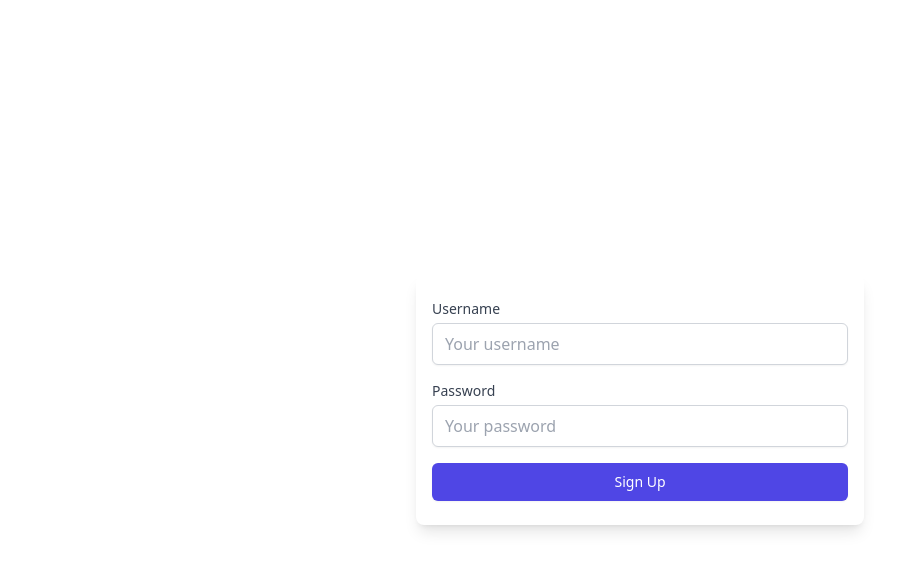
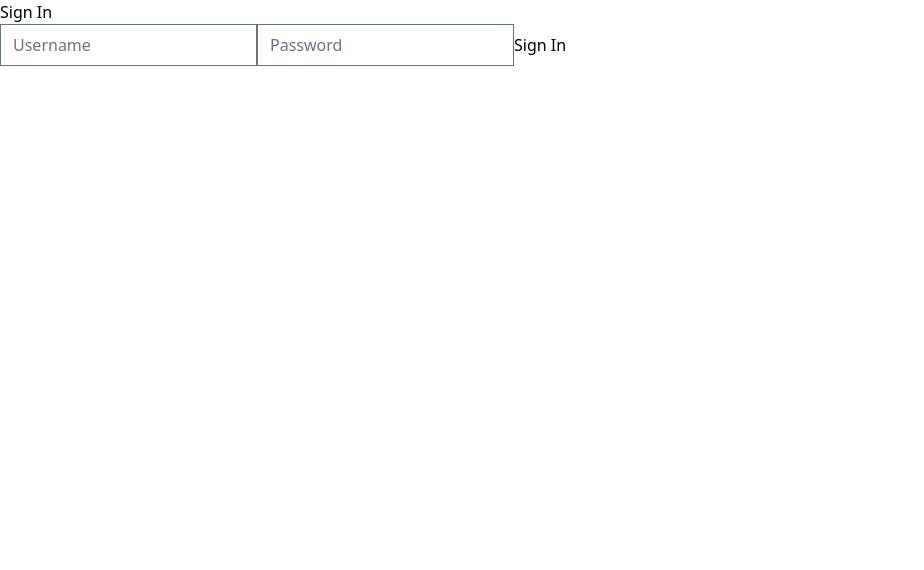
Before and after one commit to drewkybrown/MERN-CHAT-APP, a React (Vite) app in the folder client/: page /signin in a window 1280 px wide. Shown: the top 570 px of the page, without its empty margins (0-924 px from the left). Built offline with nearby package versions, Linux system fonts and the light colour scheme.

Commit message:
Update routing to default to SignIn page

```diff
--- a/client/src/App.jsx
+++ b/client/src/App.jsx
@@ -1,14 +1,29 @@
 import React from "react";
-import "./App.css";
-import SignUp from "./components/SignUp";
+import { BrowserRouter as Router, Route, Routes } from "react-router-dom"; // Import Routes instead of Switch
 import { UserProvider } from "./contexts/UserContext"; // Import UserProvider
+import SignUp from "./components/SignUp"; // Import SignUp component
+import SignIn from "./components/SignIn"; // Import SignIn component - ensure you've created this
 
 function App() {
   return (
     <UserProvider>
       {" "}
       {/* Wrap components with UserProvider */}
-      <SignUp />
+      <Router>
+        {" "}
+        {/* Wrap routes with Router */}
+        <Routes>
+          {" "}
+          {/* Use Routes instead of Switch */}
+          <Route path="/signup" element={<SignUp />} />{" "}
+          {/* Define route for SignUp */}
+          <Route path="/signin" element={<SignIn />} />{" "}
+          {/* Define route for SignIn */}
+          {/* Add other routes as needed */}
+          {/* Redirect to /signin as default */}
+          <Route path="*" element={<SignIn />} />
+        </Routes>
+      </Router>
     </UserProvider>
   );
 }
--- /dev/null
+++ b/client/src/components/SignIn.jsx
@@ -0,0 +1,66 @@
+import React, { useState, useContext } from "react";
+import { UserContext } from "../contexts/UserContext"; // Import UserContext
+
+function SignIn() {
+  const [username, setUsername] = useState("");
+  const [password, setPassword] = useState("");
+  const { setUser } = useContext(UserContext); // Use UserContext
+
+  async function handleSubmit(e) {
+    e.preventDefault();
+    try {
+      const response = await fetch("http://localhost:3000/auth/signin", {
+        method: "POST",
+        headers: {
+          "Content-Type": "application/json",
+        },
+        body: JSON.stringify({ username, password }),
+      });
+
+      if (response.ok) {
+        const data = await response.json();
+        console.log("Success:", data);
+        setUser(data); // Assuming your server responds with user data
+        // You might want to navigate to a different page after successful sign in
+      } else {
+        // If we reach here, there was a server error
+        console.error(
+          "Error signing in:",
+          response.status,
+          response.statusText
+        );
+      }
+    } catch (err) {
+      // This catch block is for networking errors or if response.ok is false
+      console.error("Network Error:", err);
+    }
+  }
+
+  // The return statement for the component rendering should be here
+  // It should include the form and its input fields for username and password
+  return (
+    <div>
+      <h2>Sign In</h2>
+      <form onSubmit={handleSubmit}>
+        {/* Username input */}
+        <input
+          type="text"
+          value={username}
+          onChange={(e) => setUsername(e.target.value)}
+          placeholder="Username"
+        />
+        {/* Password input */}
+        <input
+          type="password"
+          value={password}
+          onChange={(e) => setPassword(e.target.value)}
+          placeholder="Password"
+        />
+        {/* Submit button */}
+        <button type="submit">Sign In</button>
+      </form>
+    </div>
+  );
+}
+
+export default SignIn;
```
Also changed, not shown: 2 other files (tests, documents, lock files or other folders).
